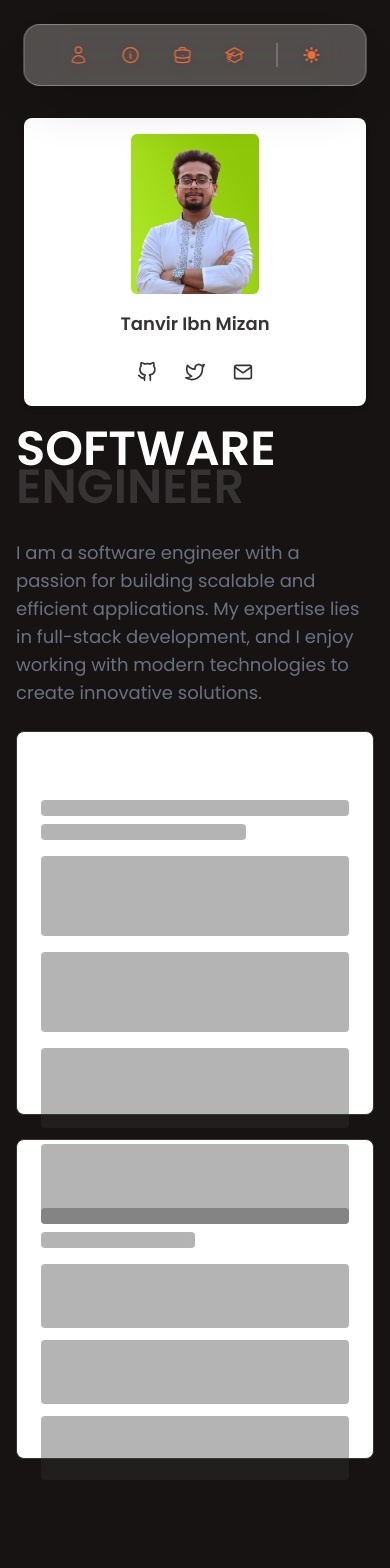
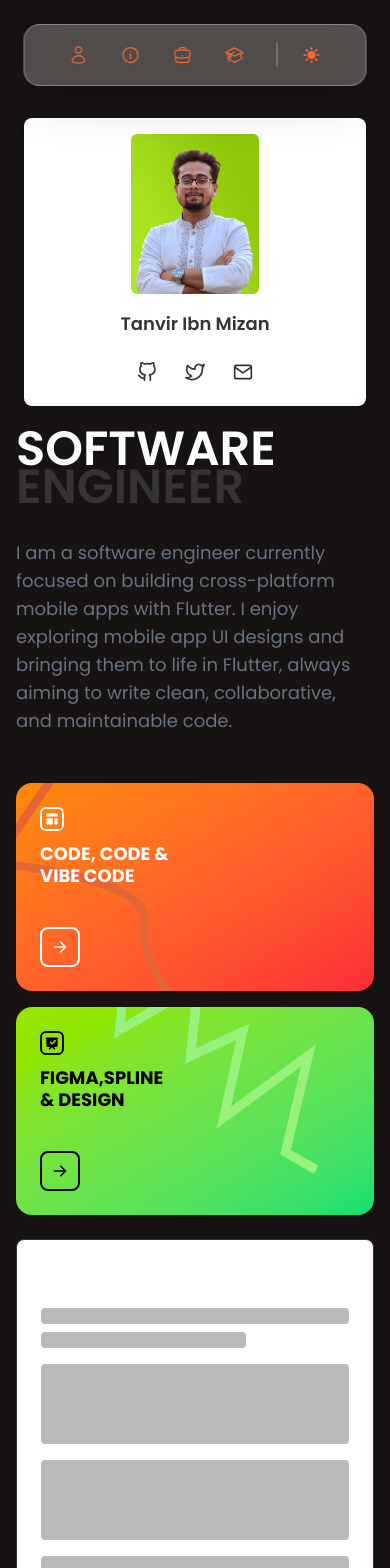
Before and after one commit to 7ANV1R/7ANV1R.github.io, a React (Vite) app: page / in a window 390 px wide. Shown: the top 1568 px of the page. Before the commit the page ends 1483 px from the top, so only its background shows below. Built offline with nearby package versions, Linux system fonts and the light colour scheme.

Commit message:
feat: enhance About section with new content and responsive button cards; add new SVG assets for background patterns

```diff
--- a/src/components/sections/About.jsx
+++ b/src/components/sections/About.jsx
@@ -1,6 +1,4 @@
 import React from 'react';
-import Card from '../ui/Card';
-import Skeleton from '../ui/Skeleton';
 import SectionTitle from '../ui/SectionTitle';
 
 const About = () => {
@@ -12,11 +10,115 @@ const About = () => {
       {/* short bio */}
       <div className="flex flex-col items-center justify-center mt-8">
         <p className="text-lg text-gray-500">
-          I am a software engineer with a passion for building scalable and
-          efficient applications. My expertise lies in full-stack development,
-          and I enjoy working with modern technologies to create innovative
-          solutions.
+          I am a software engineer currently focused on building cross-platform
+          mobile apps with Flutter. I enjoy exploring mobile app UI designs and
+          bringing them to life in Flutter, always aiming to write clean,
+          collaborative, and maintainable code.
         </p>
+      </div>
+
+      {/* two button cards with responsive design */}
+      <div className="grid grid-cols-1 lg:grid-cols-2 gap-4 mt-12 max-w-4xl lg:max-w-3xl">
+        {/* Dynamic Animation & Motion Design Card */}
+        <div className="relative overflow-hidden rounded-2xl bg-gradient-to-br from-orange-400 to-red-500 p-6 text-white group hover:scale-105 transition-transform duration-300 cursor-pointer w-full lg:max-w-sm">
+          {/* Abstract background pattern */}
+          <div className="absolute inset-0 opacity-100">
+            <img
+              src="/src/assets/orange-pattern.svg"
+              alt=""
+              className="w-full h-full object-cover"
+            />
+          </div>
+
+          {/* Content */}
+          <div className="relative z-10 flex flex-col justify-between h-full min-h-[160px]">
+            <div>
+              <div className="w-6 h-6 border-2 border-white rounded-md flex items-center justify-center mb-3">
+                <svg
+                  className="w-4 h-4"
+                  fill="currentColor"
+                  viewBox="0 0 20 20"
+                >
+                  <path d="M3 4a1 1 0 011-1h12a1 1 0 011 1v2a1 1 0 01-1 1H4a1 1 0 01-1-1V4zM3 10a1 1 0 011-1h6a1 1 0 011 1v6a1 1 0 01-1 1H4a1 1 0 01-1-1v-6zM14 9a1 1 0 00-1 1v6a1 1 0 001 1h2a1 1 0 001-1v-6a1 1 0 00-1-1h-2z" />
+                </svg>
+              </div>
+
+              <h3 className="text-lg font-bold mb-3 leading-tight">
+                CODE, CODE &
+                <br />
+                VIBE CODE
+              </h3>
+            </div>
+
+            <div className="flex justify-start">
+              <button className="w-10 h-10 border-2 border-white rounded-lg flex items-center justify-center group-hover:bg-white group-hover:text-orange-500 transition-all duration-300 hover:scale-110">
+                <svg
+                  className="w-4 h-4"
+                  fill="currentColor"
+                  viewBox="0 0 20 20"
+                >
+                  <path
+                    fillRule="evenodd"
+                    d="M10.293 3.293a1 1 0 011.414 0l6 6a1 1 0 010 1.414l-6 6a1 1 0 01-1.414-1.414L14.586 11H3a1 1 0 110-2h11.586l-4.293-4.293a1 1 0 010-1.414z"
+                    clipRule="evenodd"
+                  />
+                </svg>
+              </button>
+            </div>
+          </div>
+        </div>
+
+        {/* Framer, Figma, WordPress, ReactJS Card */}
+        <div className="relative overflow-hidden rounded-2xl bg-gradient-to-br from-lime-400 to-green-400 p-6 text-black group hover:scale-105 transition-transform duration-300 cursor-pointer w-full lg:max-w-sm">
+          {/* Abstract background pattern */}
+          <div className="absolute inset-0 opacity-100">
+            <img
+              src="/src/assets/green-pattern.svg"
+              alt=""
+              className="w-full h-full object-cover"
+            />
+          </div>
+
+          {/* Content */}
+          <div className="relative z-10 flex flex-col justify-between h-full min-h-[160px]">
+            <div>
+              <div className="w-6 h-6 border-2 border-black rounded-md flex items-center justify-center mb-3">
+                <svg
+                  className="w-4 h-4"
+                  fill="currentColor"
+                  viewBox="0 0 20 20"
+                >
+                  <path
+                    fillRule="evenodd"
+                    d="M3 3a1 1 0 000 2v8a2 2 0 002 2h2.586l-1.293 1.293a1 1 0 101.414 1.414L10 15.414l2.293 2.293a1 1 0 001.414-1.414L12.414 15H15a2 2 0 002-2V5a1 1 0 100-2H3zm11.707 4.707a1 1 0 00-1.414-1.414L10 9.586 8.707 8.293a1 1 0 00-1.414 1.414l2 2a1 1 0 001.414 0l4-4z"
+                    clipRule="evenodd"
+                  />
+                </svg>
+              </div>
+
+              <h3 className="text-lg font-bold mb-3 leading-tight">
+                FIGMA,SPLINE
+                <br />& DESIGN
+              </h3>
+            </div>
+
+            <div className="flex justify-start">
+              <button className="w-10 h-10 border-2 border-black rounded-lg flex items-center justify-center group-hover:bg-black group-hover:text-lime-400 transition-all duration-300 hover:scale-110">
+                <svg
+                  className="w-4 h-4"
+                  fill="currentColor"
+                  viewBox="0 0 20 20"
+                >
+                  <path
+                    fillRule="evenodd"
+                    d="M10.293 3.293a1 1 0 011.414 0l6 6a1 1 0 010 1.414l-6 6a1 1 0 01-1.414-1.414L14.586 11H3a1 1 0 110-2h11.586l-4.293-4.293a1 1 0 010-1.414z"
+                    clipRule="evenodd"
+                  />
+                </svg>
+              </button>
+            </div>
+          </div>
+        </div>
       </div>
     </>
   );
```
Also changed, not shown: src/assets/green-pattern.svg (added), src/assets/orange-pattern.svg (added).
